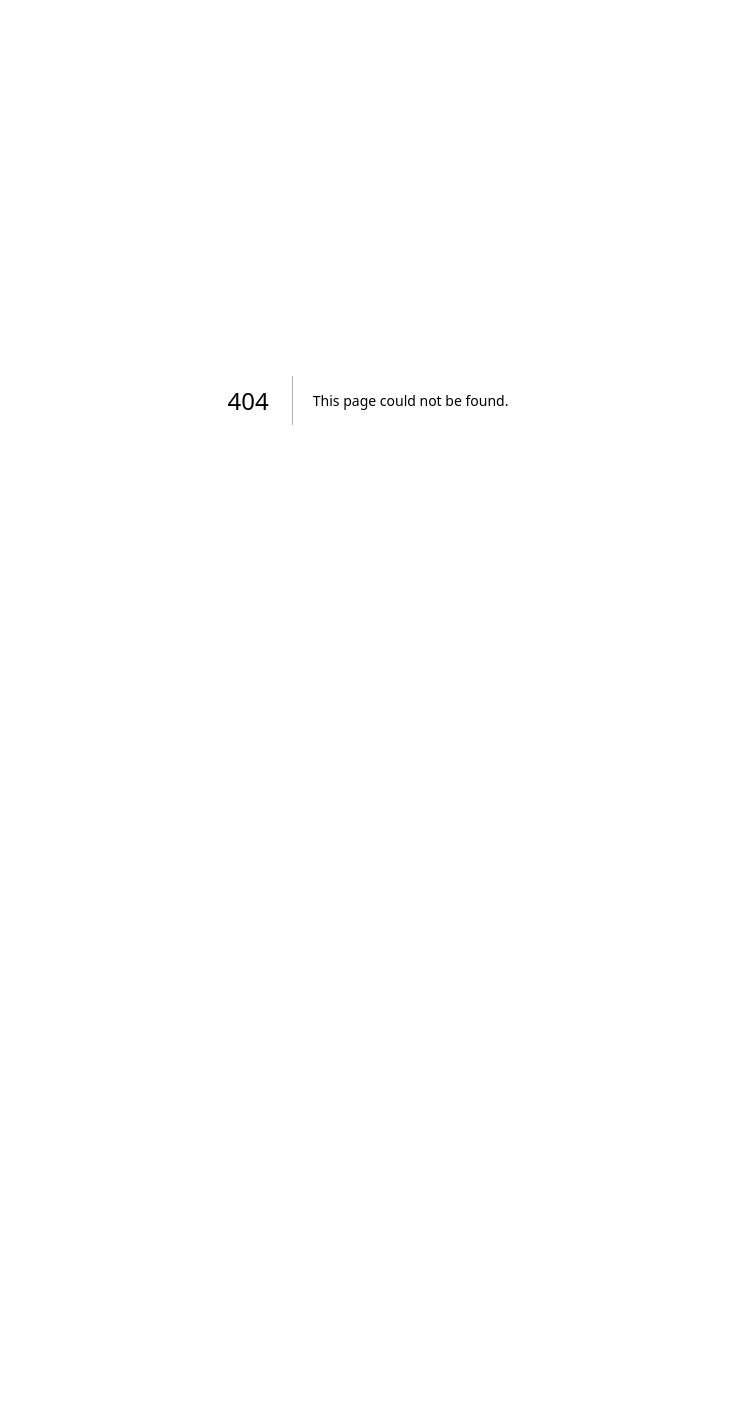
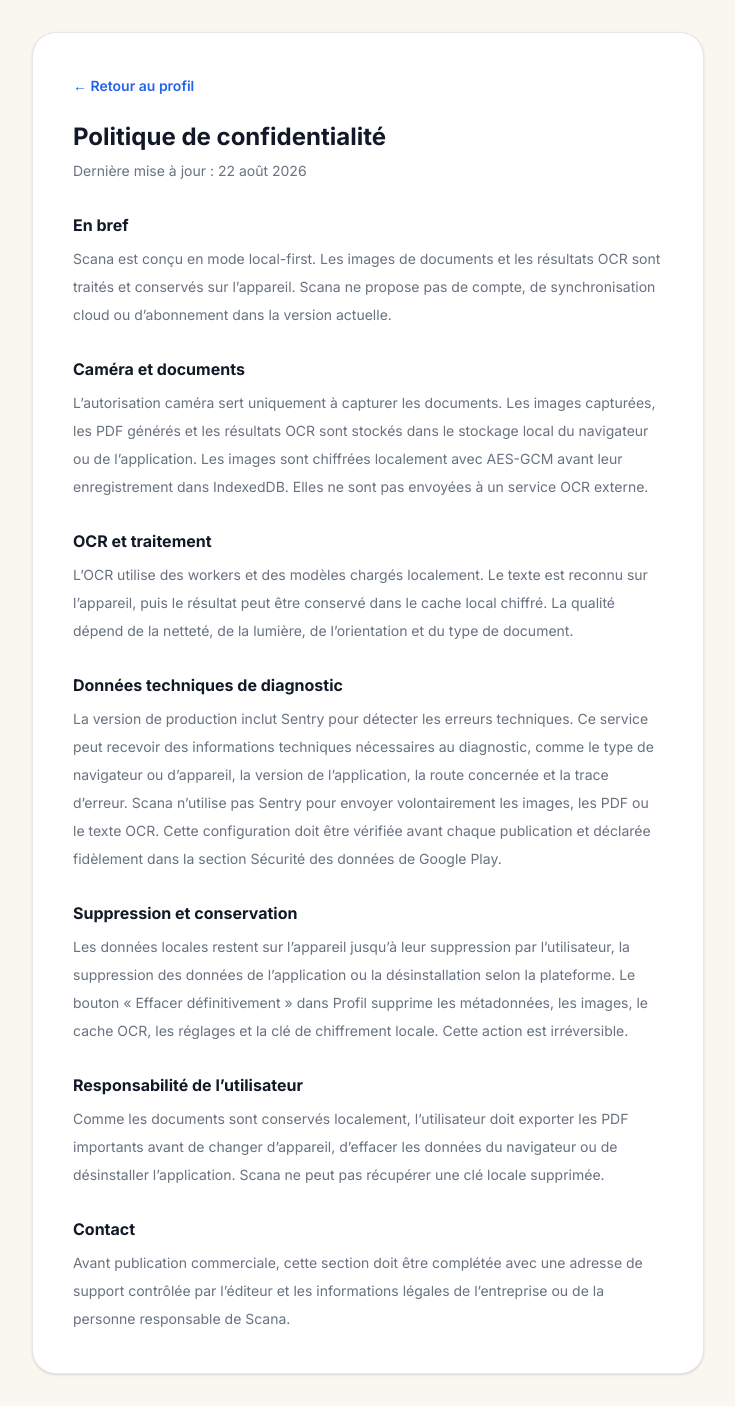
Before and after one commit to Adamaly99/Scana, a Next.js app: page /privacy in a window 1280 px wide. Before the commit this address had no page. Shown: the whole page, without its empty margins (272-1007 px from the left). Before the commit the page ends 800 px from the top, so only its background shows below. Built offline with nearby package versions, Linux system fonts and the light colour scheme.

Commit message:
Add public privacy policy
Publish a transparent privacy page covering local document and OCR processing, encrypted storage, diagnostic error telemetry, deletion and user responsibilities.

```diff
--- /dev/null
+++ b/src/app/privacy/page.tsx
@@ -0,0 +1,91 @@
+import type { Metadata } from "next";
+import Link from "next/link";
+
+export const metadata: Metadata = {
+  title: "Confidentialité — Scana",
+  description: "Comment Scana traite les documents, l’OCR local et les données techniques.",
+};
+
+export default function PrivacyPage() {
+  return (
+    <main className="min-h-screen bg-page px-5 py-8 text-ink">
+      <article className="mx-auto max-w-2xl rounded-3xl border border-line bg-card p-6 shadow-sm sm:p-10">
+        <Link href="/profile" className="text-sm font-semibold text-accent hover:underline">
+          ← Retour au profil
+        </Link>
+        <h1 className="mt-6 text-2xl font-bold">Politique de confidentialité</h1>
+        <p className="mt-2 text-sm text-ink-dim">Dernière mise à jour : 22 août 2026</p>
+
+        <div className="mt-8 space-y-7 text-sm leading-7 text-ink-dim">
+          <section>
+            <h2 className="text-base font-bold text-ink">En bref</h2>
+            <p className="mt-2">
+              Scana est conçu en mode local-first. Les images de documents et les résultats OCR sont
+              traités et conservés sur l’appareil. Scana ne propose pas de compte, de synchronisation
+              cloud ou d’abonnement dans la version actuelle.
+            </p>
+          </section>
+
+          <section>
+            <h2 className="text-base font-bold text-ink">Caméra et documents</h2>
+            <p className="mt-2">
+              L’autorisation caméra sert uniquement à capturer les documents. Les images capturées,
+              les PDF générés et les résultats OCR sont stockés dans le stockage local du navigateur
+              ou de l’application. Les images sont chiffrées localement avec AES-GCM avant leur
+              enregistrement dans IndexedDB. Elles ne sont pas envoyées à un service OCR externe.
+            </p>
+          </section>
+
+          <section>
+            <h2 className="text-base font-bold text-ink">OCR et traitement</h2>
+            <p className="mt-2">
+              L’OCR utilise des workers et des modèles chargés localement. Le texte est reconnu sur
+              l’appareil, puis le résultat peut être conservé dans le cache local chiffré. La qualité
+              dépend de la netteté, de la lumière, de l’orientation et du type de document.
+            </p>
+          </section>
+
+          <section>
+            <h2 className="text-base font-bold text-ink">Données techniques de diagnostic</h2>
+            <p className="mt-2">
+              La version de production inclut Sentry pour détecter les erreurs techniques. Ce service
+              peut recevoir des informations techniques nécessaires au diagnostic, comme le type de
+              navigateur ou d’appareil, la version de l’application, la route concernée et la trace
+              d’erreur. Scana n’utilise pas Sentry pour envoyer volontairement les images, les PDF ou
+              le texte OCR. Cette configuration doit être vérifiée avant chaque publication et déclarée
+              fidèlement dans la section Sécurité des données de Google Play.
+            </p>
+          </section>
+
+          <section>
+            <h2 className="text-base font-bold text-ink">Suppression et conservation</h2>
+            <p className="mt-2">
+              Les données locales restent sur l’appareil jusqu’à leur suppression par l’utilisateur,
+              la suppression des données de l’application ou la désinstallation selon la plateforme.
+              Le bouton « Effacer définitivement » dans Profil supprime les métadonnées, les images,
+              le cache OCR, les réglages et la clé de chiffrement locale. Cette action est irréversible.
+            </p>
+          </section>
+
+          <section>
+            <h2 className="text-base font-bold text-ink">Responsabilité de l’utilisateur</h2>
+            <p className="mt-2">
+              Comme les documents sont conservés localement, l’utilisateur doit exporter les PDF
+              importants avant de changer d’appareil, d’effacer les données du navigateur ou de
+              désinstaller l’application. Scana ne peut pas récupérer une clé locale supprimée.
+            </p>
+          </section>
+
+          <section>
+            <h2 className="text-base font-bold text-ink">Contact</h2>
+            <p className="mt-2">
+              Avant publication commerciale, cette section doit être complétée avec une adresse de
+              support contrôlée par l’éditeur et les informations légales de l’entreprise ou de la
+              personne responsable de Scana.
+            </p>
+          </section>
+        </div>
+      </article>
+    </main>
+  );
+}
```
